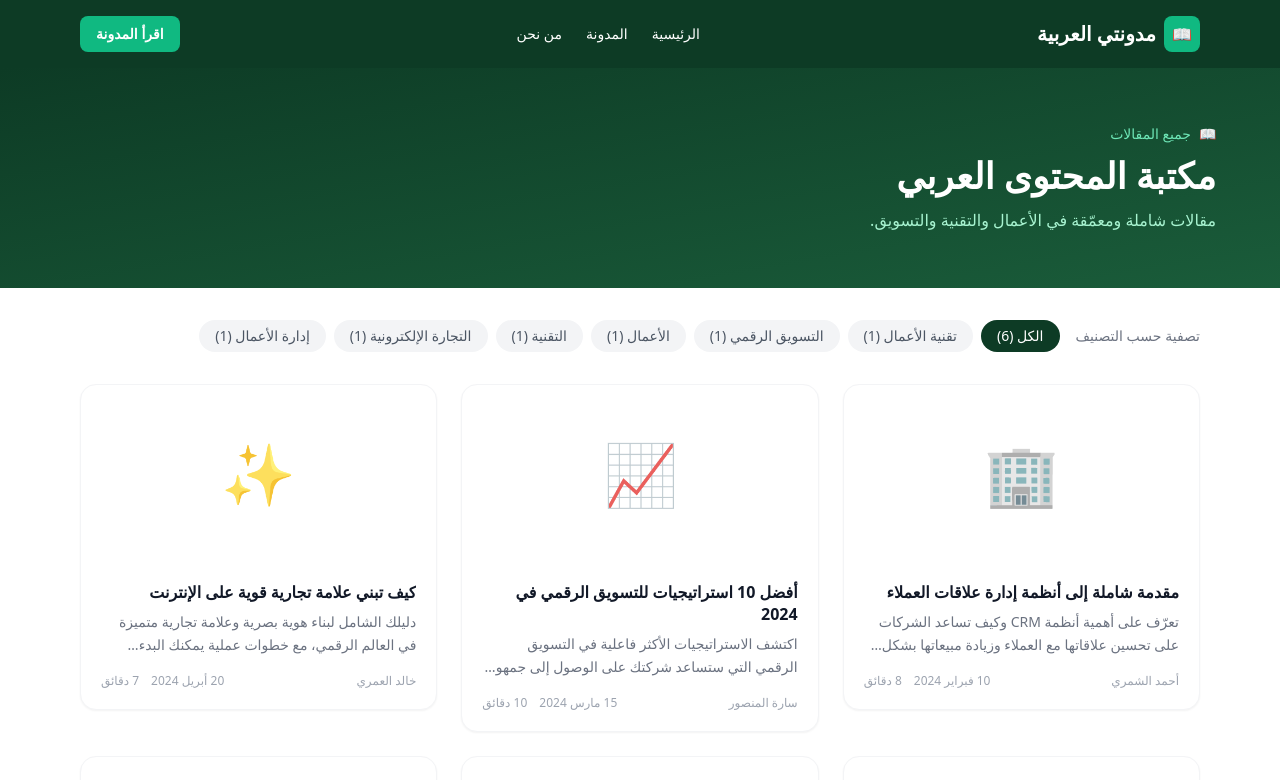
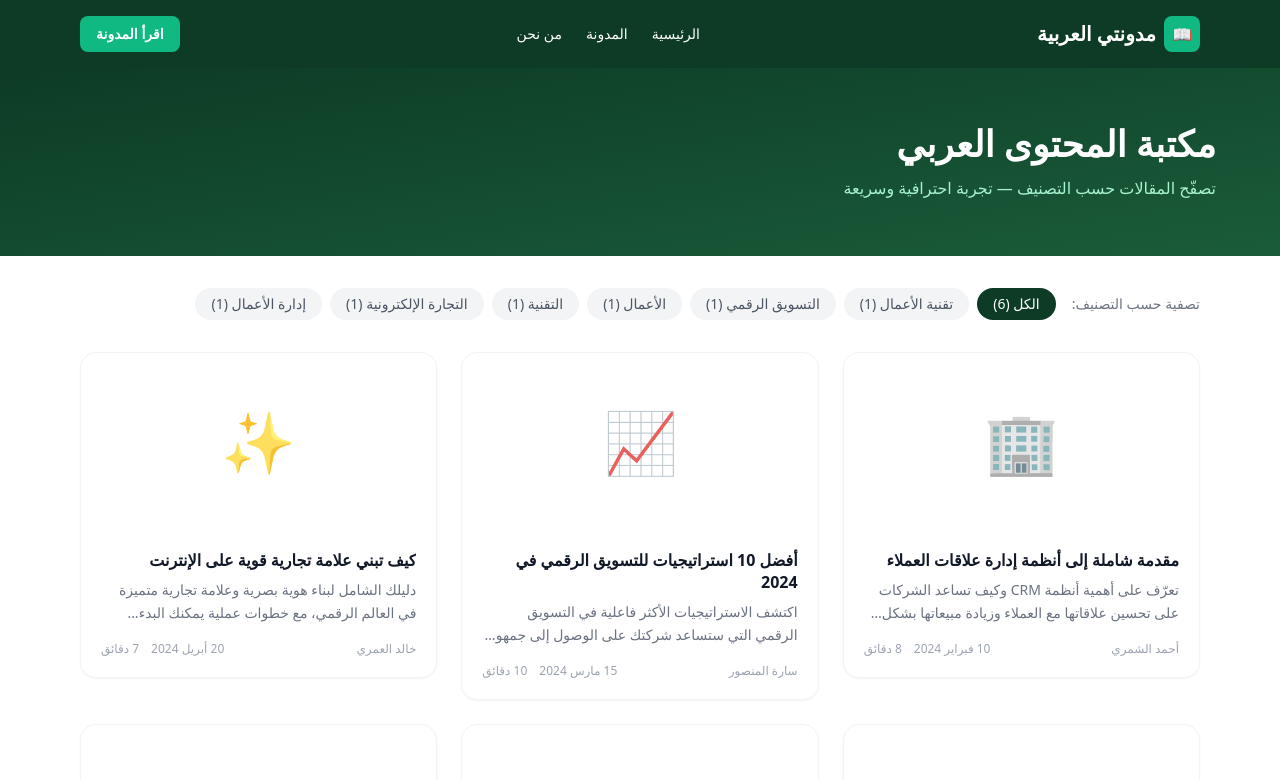
Before and after one commit to ajajco/ar-blog, a Next.js app: page /blog in a window 1280 px wide. Shown: the top 780 px of the page. Built offline with nearby package versions, Linux system fonts and the light colour scheme.

Commit message:
upgrade to SEO category filter

```diff
--- a/app/blog/page.tsx
+++ b/app/blog/page.tsx
@@ -1,12 +1,13 @@
-"use client";
-
-import { useState } from "react";
-import type { Metadata } from "next";
 import PostCard from "@/components/PostCard";
 import { posts, categories } from "@/data/posts";
+import Link from "next/link";
 
-export default function BlogPage() {
-  const [activeCategory, setActiveCategory] = useState("الكل");
+export default function BlogPage({
+  searchParams,
+}: {
+  searchParams: { category?: string };
+}) {
+  const activeCategory = searchParams.category || "الكل";
 
   const filteredPosts =
     activeCategory === "الكل"
@@ -18,26 +19,20 @@ export default function BlogPage() {
       {/* Header */}
       <section className="bg-gradient-to-br from-[#0d3b25] to-[#1a5c3a] text-white py-14 px-4">
         <div className="max-w-6xl mx-auto">
-          <div className="flex items-center gap-2 text-emerald-300 text-sm mb-3">
-            <span>📖</span>
-            <span>جميع المقالات</span>
-          </div>
-
           <h1 className="text-3xl md:text-4xl font-black mb-3">
             مكتبة المحتوى العربي
           </h1>
-
           <p className="text-emerald-200 text-base">
-            مقالات شاملة ومعمّقة في الأعمال والتقنية والتسويق.
+            تصفّح المقالات حسب التصنيف — تجربة احترافية وسريعة
           </p>
         </div>
       </section>
 
       {/* Categories */}
       <section className="max-w-6xl mx-auto px-4 py-8">
-        <div className="flex items-center gap-2 mb-8 flex-wrap">
+        <div className="flex flex-wrap gap-2 mb-8 items-center">
           <span className="text-gray-500 text-sm ml-2">
-            تصفية حسب التصنيف
+            تصفية حسب التصنيف:
           </span>
 
           {categories.map((cat) => {
@@ -47,9 +42,9 @@ export default function BlogPage() {
                 : posts.filter((p) => p.category === cat).length;
 
             return (
-              <button
+              <Link
                 key={cat}
-                onClick={() => setActiveCategory(cat)}
+                href={`/blog?category=${encodeURIComponent(cat)}`}
                 className={`px-4 py-1.5 rounded-full text-sm font-medium transition-all ${
                   activeCategory === cat
                     ? "bg-[#0d3b25] text-white"
@@ -57,7 +52,7 @@ export default function BlogPage() {
                 }`}
               >
                 {cat} ({count})
-              </button>
+              </Link>
             );
           })}
         </div>
```
